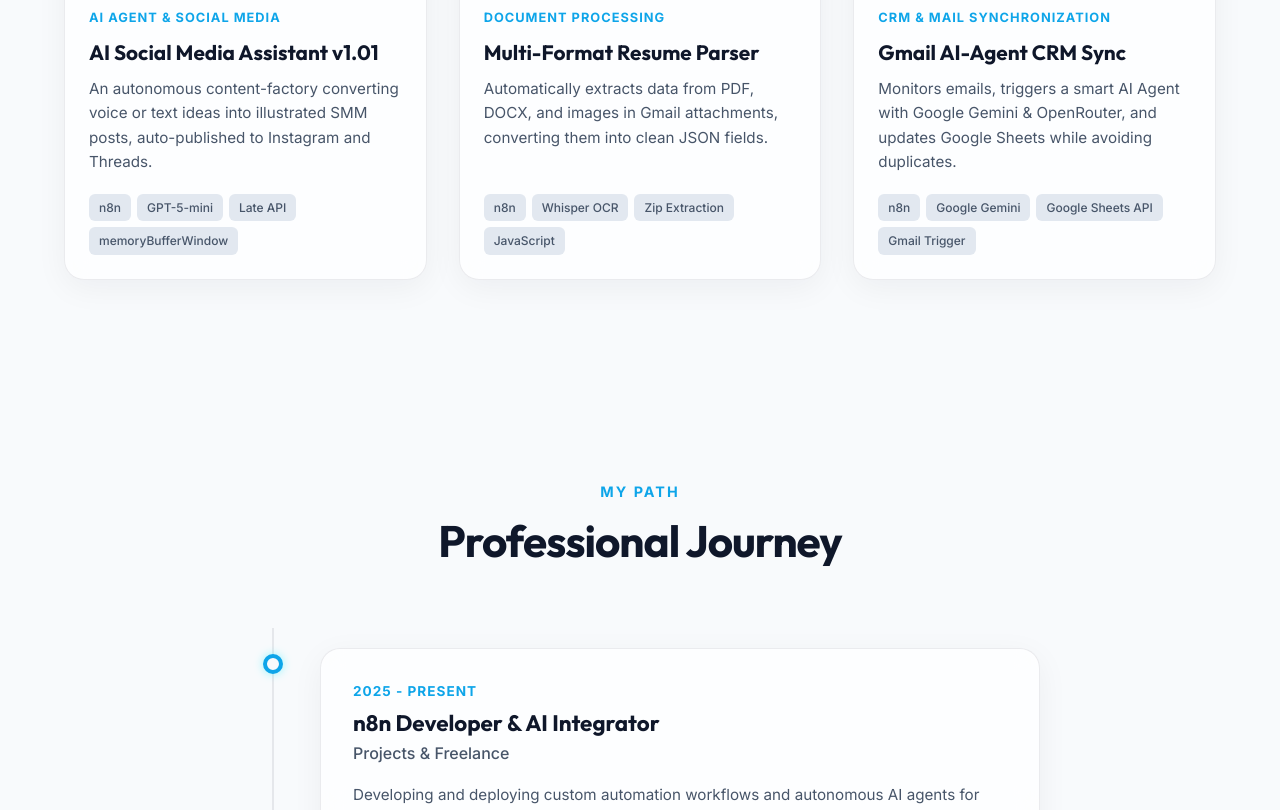
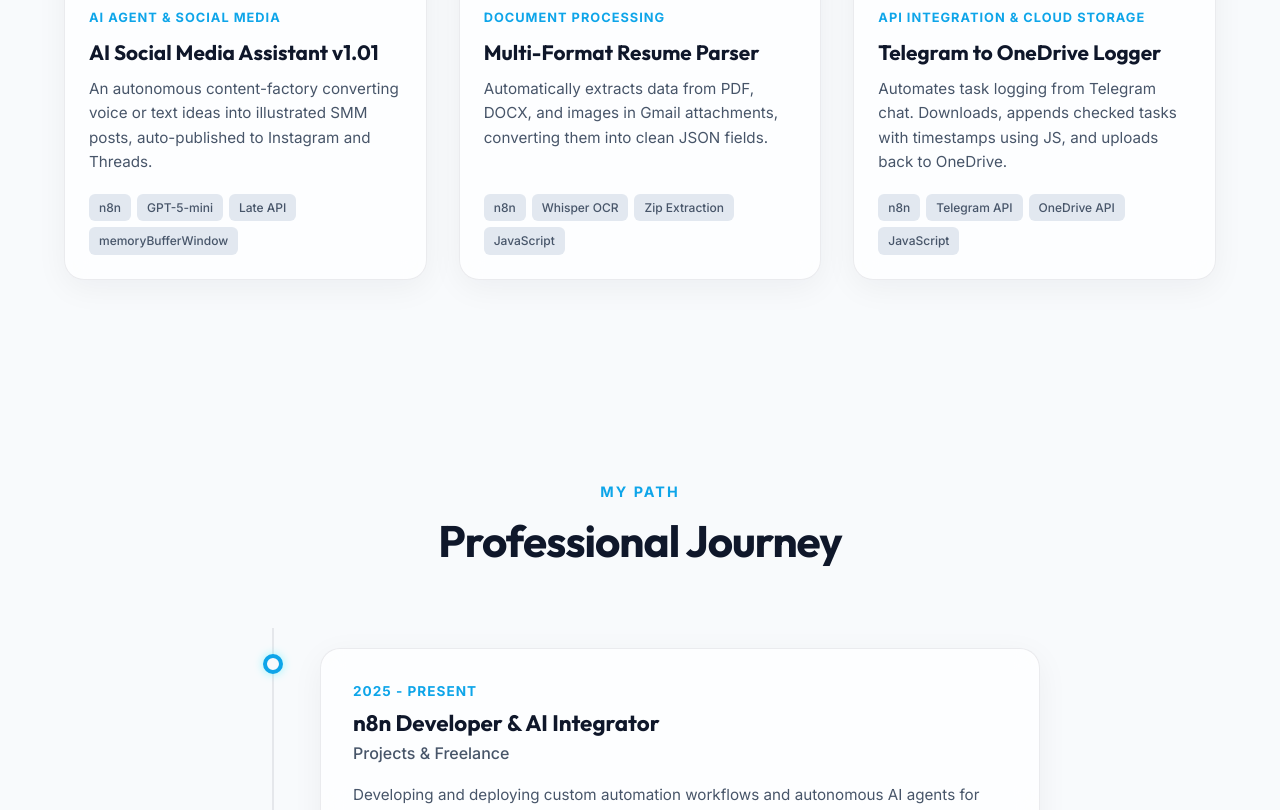
Before and after one commit to albahomelan-bot/radiant-rutherford, a plain HTML site: page index.html in a window 1280 px wide. Shown: the part 2897-3707 px from the top of the page. Drawn offline with Linux system fonts and the light colour scheme.

Commit message:
Update Project 3 to Telegram to OneDrive Task Logger and regenerate portfolio project images

```diff
--- a/index.html
+++ b/index.html
@@ -396,30 +396,30 @@
           <!-- Project 3 (API Integration) -->
           <article class="glass-panel project-card reveal" data-category="integration" id="project-card-3">
             <div class="project-image-box">
-              <img src="assets/project3.jpg" alt="Gmail AI-Agent and CRM Sync" class="project-img" loading="lazy">
+              <img src="assets/project3.jpg" alt="Telegram to OneDrive Task Logger" class="project-img" loading="lazy">
               <div class="project-overlay">
                 <div class="project-links">
-                  <a href="#" class="project-link-btn" aria-label="View Project Source"><i class="fa-brands fa-github"></i></a>
+                  <a href="telegram_to_onedrive_workflow.json" class="project-link-btn" aria-label="View OneDrive Workflow JSON"><i class="fa-solid fa-file-lines"></i></a>
                 </div>
               </div>
             </div>
             <div class="project-content">
               <div class="project-meta">
                 <span class="project-category">
-                  <span class="lang-en">CRM & Mail Synchronization</span>
-                  <span class="lang-uk">Синхронізація CRM та пошти</span>
+                  <span class="lang-en">API Integration & Cloud Storage</span>
+                  <span class="lang-uk">Інтеграції API та хмари</span>
                 </span>
               </div>
-              <h3 class="project-title">Gmail AI-Agent CRM Sync</h3>
+              <h3 class="project-title">Telegram to OneDrive Logger</h3>
               <p class="project-desc">
-                <span class="lang-en">Monitors emails, triggers a smart AI Agent with Google Gemini & OpenRouter, and updates Google Sheets while avoiding duplicates.</span>
-                <span class="lang-uk">Моніторинг пошти, обробка за допомогою ШІ (Gemini/OpenRouter) та розумне оновлення рядків у Google Sheets.</span>
+                <span class="lang-en">Automates task logging from Telegram chat. Downloads, appends checked tasks with timestamps using JS, and uploads back to OneDrive.</span>
+                <span class="lang-uk">Автоматичний логер завдань: завантажує, форматує записи з датою через JS та зберігає оновлений список у OneDrive.</span>
               </p>
               <div class="project-tags">
                 <span>n8n</span>
-                <span>Google Gemini</span>
-                <span>Google Sheets API</span>
-                <span>Gmail Trigger</span>
+                <span>Telegram API</span>
+                <span>OneDrive API</span>
+                <span>JavaScript</span>
               </div>
             </div>
           </article>
```
Also changed, not shown: assets/project1.jpg, assets/project2.jpg, assets/project3.jpg.
